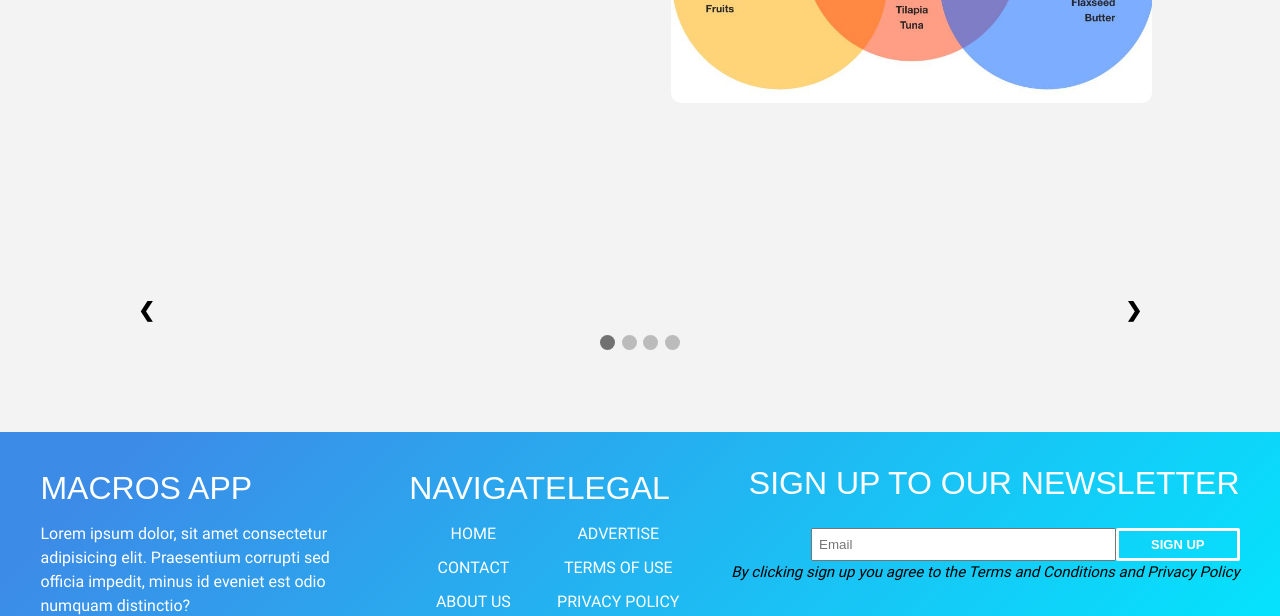
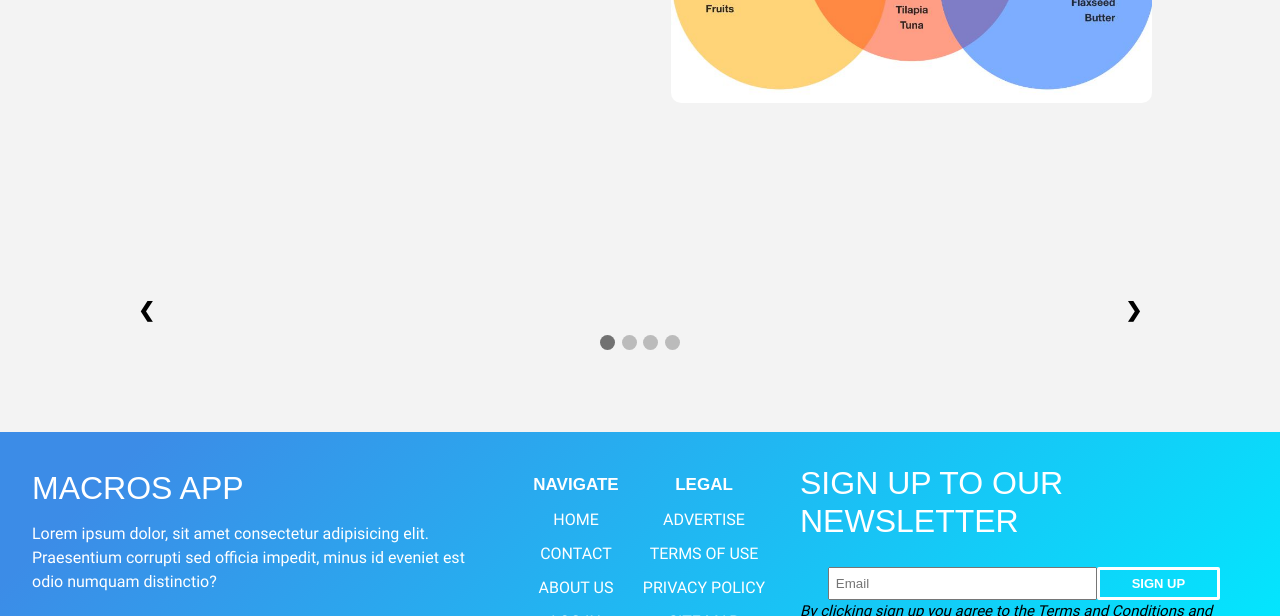
Before and after one commit to Build-Week-macroCalculator/Marketing-page, a plain HTML site: page index.html in a window 1280 px wide. Shown: the part 863-1479 px from the top of the page. Drawn offline with Linux system fonts and the light colour scheme; a web font is replaced by a local one.

Commit message:
Fixed Footer

```diff
--- a/less/contact.less
+++ b/less/contact.less
@@ -1,6 +1,6 @@
-@import "newvariables";
+@import "pedrovariables";
 @import "classes";
-@import "newmixins";
+@import "pedromixins";
 @import "pedroreset";
 @import "nav";
 @import "newfooter";
--- a/less/newfooter.less
+++ b/less/newfooter.less
@@ -11,7 +11,7 @@ footer{
         text-align: center;
     }
     .footerabout{
-        width: 30%;
+        width: 40%;
         padding: 3.2rem;
         @media @bigtablet{
             width:80%;
@@ -49,17 +49,20 @@ footer{
         display: flex;
         flex-direction: column;
         width: 10%;
-        padding: 3.2rem 0;
+        padding-top: 4rem;
         text-align: center;
         @media @bigtablet{
             width:40%;
+            padding-top: 2rem;
         }
         @media @phone{
             width: 80%;
+            padding-top: 0;
         }
         h2{
-            font-size: 3.2rem;
+            font-size: 1.7rem;
             line-height: 1.5;
+            font-weight: 600;
             color: white;
         }
         a{
@@ -77,17 +80,19 @@ footer{
         display: flex;
         flex-direction: column;
         width: 10%;
-        padding: 3.2rem 0;
         text-align: center;
+        padding-top: 4rem;
         @media @bigtablet{
             width:40%;
+            padding-top: 2rem;
         }
         @media @phone{
             width: 100%;
         }
         h2{
-            font-size: 3.2rem;
+            font-size: 1.7rem;
             line-height: 1.5;
+            font-weight: 600;
             color: white;
         }
         a{
@@ -103,10 +108,10 @@ footer{
 
     .footersignup{
         display: flex;
-        // width: 40%;
+        width: 40%;
         flex-direction: column;
         padding: 3.2rem;
-        align-items: flex-end;
+        align-items: center;
         @media @bigtablet{
             width:80%;
             align-items: center;
@@ -123,7 +128,7 @@ footer{
             width: 100%;
             margin-top: 1.6rem;
             display: flex;
-            justify-content: flex-end;
+            justify-content: center;
             @media @bigtablet{
                 justify-content: center;
             }
@@ -150,3 +155,159 @@ footer{
         }
     }
 }
+
+// footer{
+//     // margin-top: 8rem;
+//     display: flex;
+//     background: #fff;
+//     align-items: space-around;
+//     justify-content: space-around;
+//     border-top: 3px #333 solid;
+//     @media @bigtablet{
+//         flex-wrap: wrap;
+//         justify-content: center;
+//         text-align: center;
+//     }
+//     .footerabout{
+//         width: 40%;
+//         padding: 3.2rem;
+//         display: flex;
+//         justify-content: center;
+//         flex-direction: column;
+//         @media @bigtablet{
+//             width:80%;
+//         }
+
+//         h2{
+//             font-size: 3.2rem;
+//             line-height: 1.5;
+//             color: #333;
+//         }
+//         p{
+//             font-size: 1.6rem;
+//             color: #333;
+
+//         }
+//         .abouticons{
+//             font-size: 4rem;
+//             display: flex;
+//             justify-content: flex-start;
+//             padding-top: 1.6rem;
+//             @media @bigtablet{
+//                 justify-content: space-evenly;
+//             }
+//             i{
+//                 color: #333;
+//                 padding-right: 2rem;
+//                 @media @bigtablet{
+//                     padding-right: 0;
+//                 }
+//             }
+//         }
+//     }
+
+//     .footernav{
+//         display: flex;
+//         flex-direction: column;
+//         width: 10%;
+//         text-align: center;
+//         justify-content: flex-start;
+//         padding-top: 4rem;
+//         h2{
+//             font-size: 1.6rem;
+//         }
+//         @media @bigtablet{
+//             width:40%;
+//         }
+//         @media @phone{
+//             width: 80%;
+//         }
+//         a{
+//             font-size: 1.6rem;
+//             color: #333;
+//             font-weight: 500;
+//             &:hover{
+//                 text-decoration: underline;
+//             }
+//         }
+
+//     }
+
+//     .footerlegal{
+//         display: flex;
+//         flex-direction: column;
+//         width: 10%;
+//         justify-content: flex-start;
+//         padding-top: 4rem;
+//         text-align: center;
+//         h2{
+//             font-size: 1.6rem;
+//         }
+//         @media @bigtablet{
+//             width:40%;
+//         }
+//         @media @phone{
+//             width: 100%;
+//             margin-top: 2rem;
+//         }
+//         a{
+//             font-size: 1.6rem;
+//             color: #333;
+//             font-weight: 500;
+//             width: 100%;
+//             &:hover{
+//                 text-decoration: underline;
+//             }
+//         }
+//     }
+
+//     .footersignup{
+//         display: flex;
+//         width: 40%;
+//         flex-direction: column;
+//         padding: 3.2rem;
+//         align-items: center;
+//         text-align: center;
+//         @media @bigtablet{
+//             width:80%;
+//             align-items: center;
+//         }
+//         @media @phone{
+//             width: 100%;
+//         }
+//         h2{
+//             font-size: 3.2rem;
+//             line-height: 1.2;
+//             color: #333;
+//         }
+//         form{
+//             width: 100%;
+//             margin-top: 1.6rem;
+//             display: flex;
+//             justify-content: center;
+//             @media @bigtablet{
+//                 justify-content: center;
+//             }
+//             input{
+//                 padding: 0.6rem;
+//                 width: 60%;
+//             }
+//             .btnn{
+//                 border-radius: 0.2rem;
+//                 padding: 0.6rem 3.2rem;
+//                 cursor:pointer;
+//                 overflow: hidden;
+//                 background-color: transparent;
+//                 background-repeat:no-repeat;
+//                 border: 3px #333 solid;
+//                 color: #333;
+//                 font-weight: 700;
+//                 font-size: 1.3rem;
+//             }
+//         }
+//         p{
+//             font-style: italic;
+//             font-size: 1.5rem;
+//         }
+//     }
+// }
```
Also changed, not shown: contact.html (+2 -2 lines), CSS/contact.css, css/index.css, less/pedromixins.less (renamed from less/newmixins.less), less/pedrovariables.less (renamed from less/newvariables.less).
